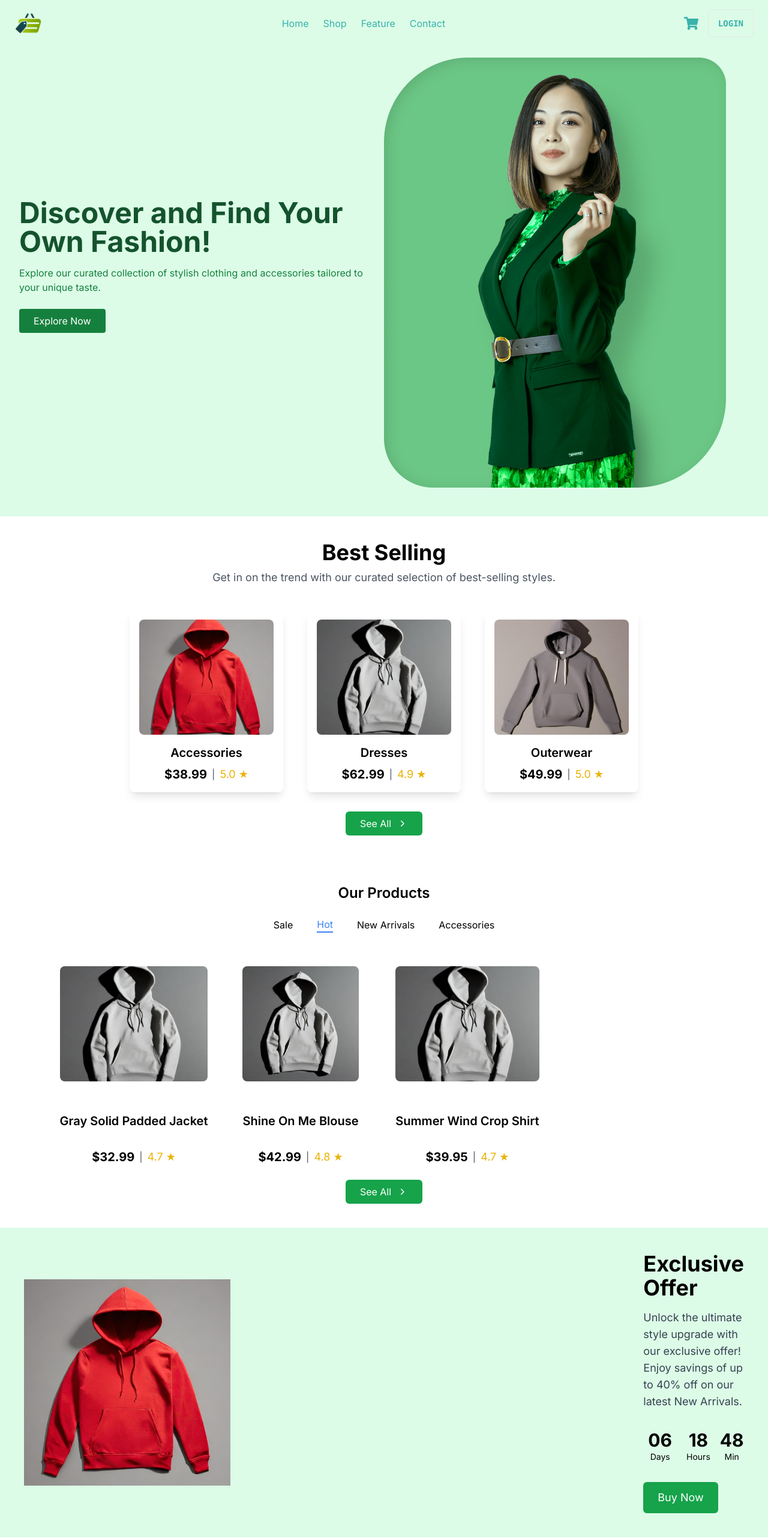
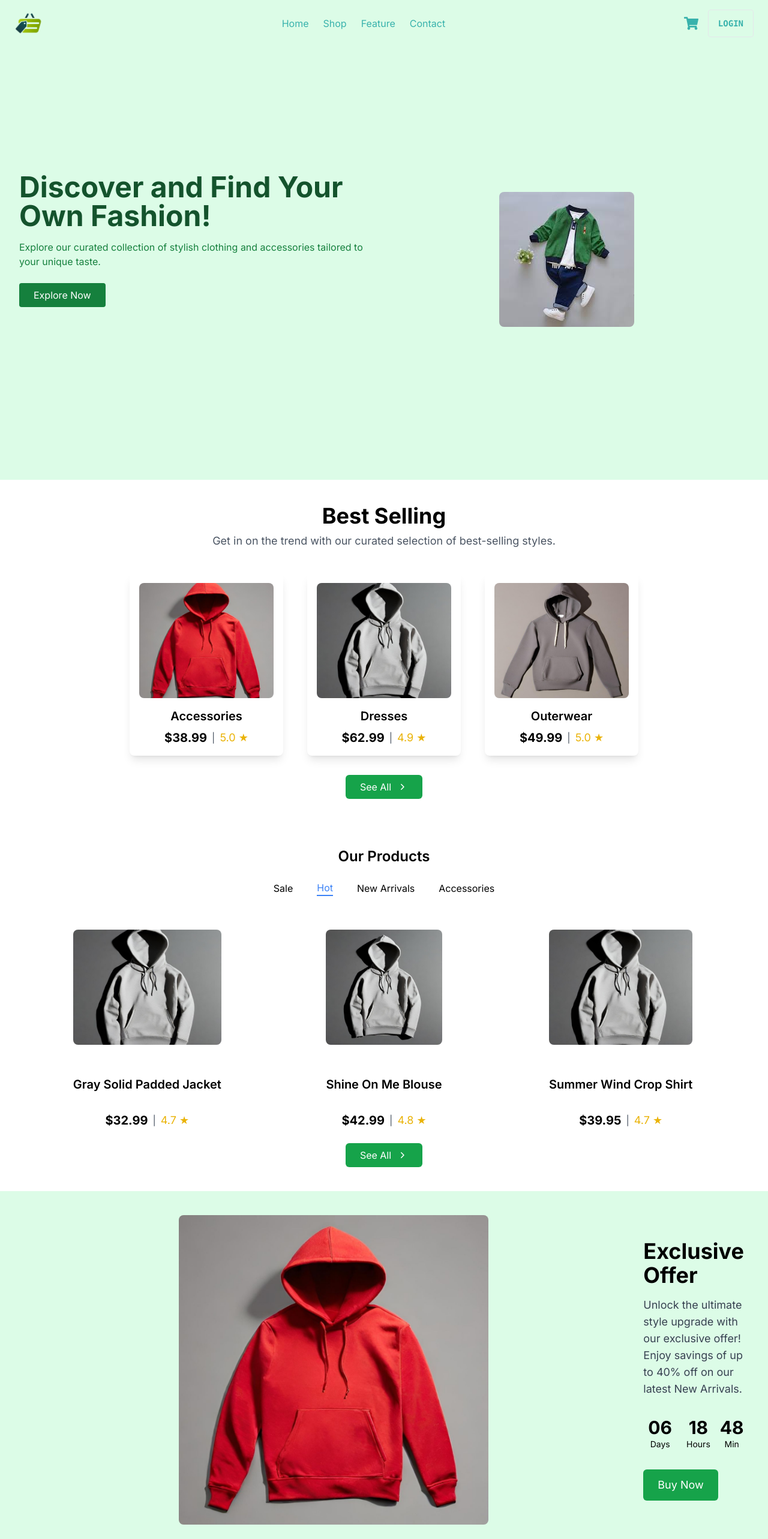
Before and after one commit to ZAIN-GITUP/ModrenEcommerce, a Next.js app: page / in a window 1280 px wide. Shown: the top 2566 px of the page at 60% size. Built offline with nearby package versions, Linux system fonts and the light colour scheme.

Commit message:
E commerce

```diff
--- a/app/login/page.tsx
+++ b/app/login/page.tsx
@@ -77,7 +77,7 @@ const Loginform: React.FC = () => {
   return (
     <section className="h-screen flex flex-col sm:flex-row md:flex-row justify-center space-y-10 md:space-y-0 md:space-x-16 items-center my-2 mx-5 md:mx-0 md:my-0">
       <div className="md:w-1/3 max-w-xs">
-        <Image src={loginimage} alt="Sample image" />
+        <Image src={loginimage} className='sm:block hidden' alt="Sample image" />
       </div>
       <form className="md:w-1/3 max-w-sm" onSubmit={handleSubmit}>
         <div>
--- a/app/page.tsx
+++ b/app/page.tsx
@@ -25,7 +25,7 @@ export default function Home() {
             <section id="Features">
               <ExclusiveOffer />
               <DesignerClothes />
-
+             {/* <TestimonialCard/> */}
             </section>
             <section id="contact">
           <Contact/>
--- a/app/src/sections/Exlusiveoffers.tsx
+++ b/app/src/sections/Exlusiveoffers.tsx
@@ -49,11 +49,11 @@ const ExclusiveOffer: React.FC = () => {
           Buy Now
         </button>
       </div>
-      <div className="hidden lg:block" data-aos="fade-left">
+      <div className="hidden  lg:block" data-aos="fade-left">
         <Image
           src={img}
           alt="Exclusive Offer"
-          className="w-full lg:w-1/2 xl:w-1/3 max-w-xs lg:max-w-none"
+          className="mx-auto object-cover mix-blend-multiply rounded-lg w-1/2"
           layout="intrinsic"
         />
       </div>
--- a/app/src/sections/Hero.tsx
+++ b/app/src/sections/Hero.tsx
@@ -1,11 +1,11 @@
 import React from 'react';
-import banner from '@/public/landing pic.png'
+import banner from '@/public/images.jpeg'
 import Image from 'next/image';
 const Hero = () => {
   return (
-    <section className="flex flex-col  md:flex-row items-center justify-between px-8 py-12 bg-green-100">
+    <section className="flex flex-col  md:flex-row items-center justify-between px-8 py-24 md:h-screen  md:py-5 bg-green-100">
       <div className="text-center md:text-left  md:w-1/2">
-        <h1 className="text-4xl mt-6 md:text-5xl font-bold text-green-900 mb-4">
+        <h1 className="text-4xl md:text-5xl font-bold text-green-900 mb-4">
           Discover and Find Your Own Fashion!
         </h1>
         <p className="text-green-700 mb-6">
@@ -15,7 +15,7 @@ const Hero = () => {
           Explore Now
         </button>
       </div>
-      <div className="md:w-1/2 mt-8 md:mt-12">
+      <div className="md:w-1/2 mt-8  flex justify-center md:mt-12 lg:mt-16">
         <Image
           src={banner}
           alt="Fashion Model"
--- a/app/src/sections/Navbar.tsx
+++ b/app/src/sections/Navbar.tsx
@@ -62,12 +62,12 @@ function Navbar() {
 
   return (
     <nav
-      className={`fixed top-0 left-0 w-full z-50 ${
+      className={`fixed top-0 left-0 w-full  z-50 ${
         navbarVisible ? "bg-green-100 shadow-lg" : "bg-transparent"
       } transition-all duration-300 ease-in-out`}
       data-aos="fade-down"
     >
-      <div className="relative flex items-center justify-between py-4 px-6">
+      <div className="relative flex max-w-7xl mx-auto  items-center justify-between py-4 px-6">
         <motion.div
           className="text-xl font-bold"
           initial={{ opacity: 0 }}
--- a/app/src/sections/ourproducts.tsx
+++ b/app/src/sections/ourproducts.tsx
@@ -178,7 +178,7 @@ const OurProduct = () => {
 
       {/* Product Grid */}
       <div
-        className="grid gap-6 grid-cols-1 sm:grid-cols-2 md:grid-cols-3 lg:grid-cols-4 mx-auto px-4 md:px-12 lg:px-24 max-w-screen-xl justify-items-center"
+        className="grid  lg:bg-red-300 xl:bg-white grid-cols-1 sm:grid-cols-2 md:grid-cols-3  px-4 md:px-12  max-w-screen-xl justify-items-center"
       >
         {filteredProducts.slice(0, visibleProducts).map((product, index) => (
           <div
```
Also changed, not shown: app/src/sections/Feedbacks.tsx (line endings or trailing spaces), public/images.jpeg (added).
